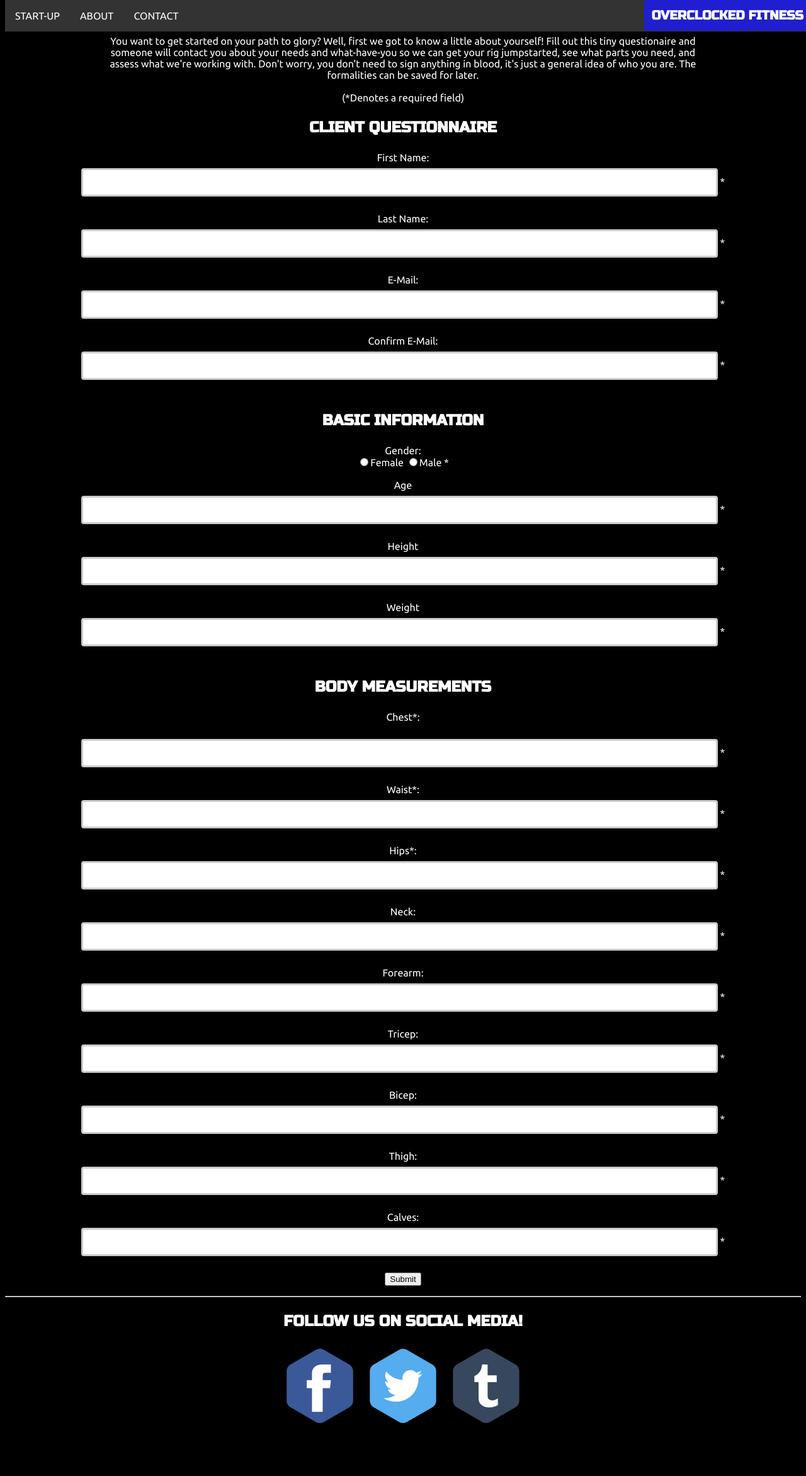
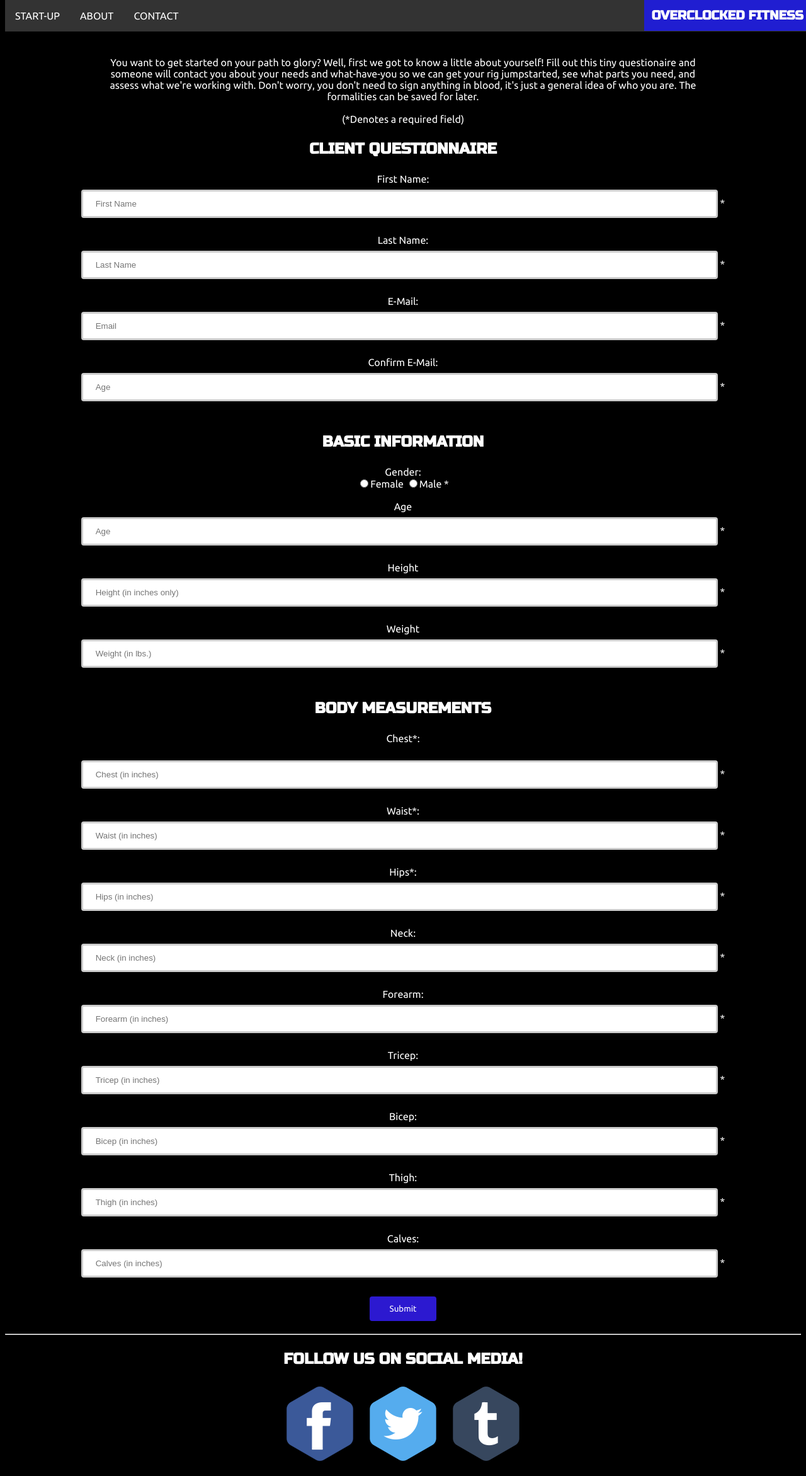
Before and after one commit to Phantom-Hex/Overclocked-Fitness, a PHP site: page /FirstClient.php in a window 1280 px wide. Shown: the whole page at 63% size. Before the commit the page ends 2259 px from the top, so only its background shows below. Run offline with PHP 8.4, Linux system fonts and the light colour scheme; data that the repository does not hold is empty.

Commit message:
Fifth Commit
Fixed the database issues.

```diff
--- a/FirstClient.php
+++ b/FirstClient.php
@@ -1,5 +1,6 @@
 <link rel="stylesheet" type="text/css" href="styles/main.css" />
 <?php
+require("inc/database.php");
 require("inc/heading.php");
 
 // define variables and set to empty values
@@ -152,53 +153,53 @@ You want to get started on your path to glory? Well, first we got to know a litt
 (*Denotes a required field)</P>
     <form class="Client Data" name="Client" method="POST" action="<?php echo htmlspecialchars($_SERVER["PHP_SELF"]); "inc/database.php"?>">
     <p><h3>Client Questionnaire</h3>
-        <label for="client">First Name: <br><input type="text" name="First Name" value="<?php echo $firstname;?>">
+        <label for="client">First Name: <br><input type="text" placeholder="First Name" value="<?php echo $firstname;?>">
   <span class="error">* <?php echo $firstnameErr;?></span></label>
         <br><br>
-        <label for="client">Last Name: <br><input type="text" name="Last Name" value="<?php echo $lastname;?>">
+        <label for="client">Last Name: <br><input type="text" placeholder="Last Name" value="<?php echo $lastname;?>">
   <span class="error">* <?php echo $lastnameErr;?></span></label>
         <br><br>
-        <label for="client">E-Mail: <br><input type="email" name="Email" value="<?php echo $email;?>">
+        <label for="client">E-Mail: <br><input type="email" placeholder="Email" value="<?php echo $email;?>">
   <span class="error">* <?php echo $emailErr;?></span></label>
         <br><br>
-        <label for="client">Confirm E-Mail: <br><input type="email" name="Age" value="<?php echo $email;?>">
+        <label for="client">Confirm E-Mail: <br><input type="email" placeholder="Age" value="<?php echo $email;?>">
   <span class="error">* <?php echo $emailErr;?></span></label>
         <br><br>
     </p>
     <p><h3>Basic Information</h3>
     <Label for="Client">Gender: <br>
-  <input type="radio" name="gender" <?php if (isset($gender) && $gender=="female") echo "checked";?> value="female">Female
-  <input type="radio" name="gender" <?php if (isset($gender) && $gender=="male") echo "checked";?> value="male">Male
+  <input type="radio" placeholder="gender" <?php if (isset($gender) && $gender=="female") echo "checked";?> value="female">Female
+  <input type="radio" placeholder="gender" <?php if (isset($gender) && $gender=="male") echo "checked";?> value="male">Male
   <span class="error">* <?php echo $genderErr;?></span>
   <br><br>
-    <label for="client">Age<br><input type="text" name="Age" value="<?php echo $age;?>">
+    <label for="client">Age<br><input type="text" placeholder="Age" value="<?php echo $age;?>">
   <span class="error">* <?php echo $ageErr;?></span></label>
     <br><br>
-    <label for="client">Height<br><input type="text" name="Height" value="<?php echo $height;?>">
+    <label for="client">Height<br><input type="text" placeholder="Height (in inches only)" value="<?php echo $height;?>">
   <span class="error">* <?php echo $heightErr;?></span></label>
     <br><br>
-    <label for="client">Weight<br><input type="text" name="Weight" value="<?php echo $weight;?>">
+    <label for="client">Weight<br><input type="text" placeholder="Weight (in lbs.)" value="<?php echo $weight;?>">
   <span class="error">* <?php echo $weightErr;?></span></label>
     <br><br>
     </p>
     <p><h3>Body Measurements</h3>
-    <label for="client">Chest*: <br><br><input type="text" name="Chest" value="<?php echo $chest;?>">
+    <label for="client">Chest*: <br><br><input type="text" placeholder="Chest (in inches)" value="<?php echo $chest;?>">
   <span class="error">* <?php echo $chestErr;?></span></label><br><br>
-    <label for="client">Waist*: <br><input type="text" name="Waist" value="<?php echo $waist;?>">
+    <label for="client">Waist*: <br><input type="text" placeholder="Waist (in inches)" value="<?php echo $waist;?>">
   <span class="error">* <?php echo $waistErr;?></span></label><br><br>
-    <label for="client">Hips*: <br><input type="text" name="Hips" value="<?php echo $hip;?>">
+    <label for="client">Hips*: <br><input type="text" placeholder="Hips (in inches)" value="<?php echo $hip;?>">
   <span class="error">* <?php echo $hipErr;?></span></label><br><br>
-    <label for="client">Neck: <br><input type="text" name="Neck" value="<?php echo $neck;?>">
+    <label for="client">Neck: <br><input type="text" placeholder="Neck (in inches)" value="<?php echo $neck;?>">
   <span class="error">* <?php echo $neckErr;?></span></label><br><br>
-    <label for="client">Forearm: <br><input type="text" name="Forearm" value="<?php echo $forearm;?>">
+    <label for="client">Forearm: <br><input type="text" placeholder="Forearm (in inches)" value="<?php echo $forearm;?>">
   <span class="error">* <?php echo $forearmErr;?></span></label><br><br>
-    <label for="client">Tricep: <br><input type="text" name="Tricep" value="<?php echo $tricep;?>">
+    <label for="client">Tricep: <br><input type="text" placeholder="Tricep (in inches)" value="<?php echo $tricep;?>">
   <span class="error">* <?php echo $tricepErr;?></span></label><br><br>
-    <label for="client">Bicep: <br><input type="text" name="Bicep" value="<?php echo $bicep;?>">
+    <label for="client">Bicep: <br><input type="text" placeholder="Bicep (in inches)" value="<?php echo $bicep;?>">
   <span class="error">* <?php echo $bicepErr;?></span></label><br><br>
-    <label for="client">Thigh: <br><input type="text" name="Thigh" value="<?php echo $thigh;?>">
+    <label for="client">Thigh: <br><input type="text" placeholder="Thigh (in inches)" value="<?php echo $thigh;?>">
   <span class="error">* <?php echo $thighErr;?></span></label><br><br>
-    <label for="client">Calves: <br><input type="text" name="Calves" value="<?php echo $calves;?>">
+    <label for="client">Calves: <br><input type="text" placeholder="Calves (in inches)" value="<?php echo $calves;?>">
   <span class="error">* <?php echo $calvesErr;?></span></label><br><br>
 
     <input style"text-align: center" type="submit" name="Submit">
--- a/_notes/dwsync.xml
+++ b/_notes/dwsync.xml
@@ -1,8 +1,8 @@
 <?xml version="1.0" encoding="utf-8" ?>
 <dwsync>
-<file name="index.php" server="C:/wamp64/www/Overclocked-Fitness/" local="131136708060244705" remote="131136708060000000" Dst="2" />
+<file name="index.php" server="C:/wamp64/www/Overclocked-Fitness/" local="131136948809103191" remote="131136948800000000" Dst="2" />
 <file name="README.md" server="C:/wamp64/www/Overclocked-Fitness/" local="131110230561672006" remote="131110230560000000" Dst="2" />
 <file name="about.php" server="C:/wamp64/www/Overclocked-Fitness/" local="131136708735602003" remote="131136708730000000" Dst="2" />
-<file name="contact.php" server="C:/wamp64/www/Overclocked-Fitness/" local="131136769712336771" remote="131136769710000000" Dst="2" />
-<file name="FirstClient.php" server="C:/wamp64/www/Overclocked-Fitness/" local="131136786103390535" remote="131136786100000000" Dst="2" />
+<file name="contact.php" server="C:/wamp64/www/Overclocked-Fitness/" local="131136948595059858" remote="131136948590000000" Dst="2" />
+<file name="FirstClient.php" server="C:/wamp64/www/Overclocked-Fitness/" local="131136933206547134" remote="131136933200000000" Dst="2" />
 </dwsync>
--- a/contact.php
+++ b/contact.php
@@ -1,5 +1,6 @@
 <link rel="stylesheet" type="text/css" href="styles/main.css" />
 <?php
+require("inc/database.php");
 require("inc/heading.php");
 
 // define variables and set to empty values
@@ -49,9 +50,9 @@ function test_input($data) {
     <p>For all other questions, please fill out this form.
     <br>
     (* Denotes a required field)</p>
-    <p><label for="newsletter">Name: <br></label><input type="text" id="name" value="<?php echo $name;?>">
+    <p><label for="newsletter">Name: <br></label><input type="text" id="name" placeholder="Somebody Inquisitive" value="<?php echo $name;?>">
   <span class="error">* <?php echo $nameErr;?></span></p>
-    <p><label for="newsletter">E-Mail: <br></label><input type="Email" id="Email" value="<?php echo $email;?>">
+    <p><label for="newsletter">E-Mail: <br></label><input type="Email" id="Email" placeholder="someone@somemailbox.com" value="<?php echo $email;?>">
   <span class="error">* <?php echo $emailErr;?></span></p>
     <p><textarea name="comment" rows="3" cols="40"><?php echo $comment;?>Tell me how you really feel. </textarea></p>
     <p><input type="button" name="submit" value="Send!">
--- a/inc/_notes/dwsync.xml
+++ b/inc/_notes/dwsync.xml
@@ -1,9 +1,9 @@
 <?xml version="1.0" encoding="utf-8" ?>
 <dwsync>
-<file name="database.php" server="C:/wamp64/www/Overclocked-Fitness/" local="131136761740400832" remote="131136761740000000" Dst="2" />
+<file name="database.php" server="C:/wamp64/www/Overclocked-Fitness/" local="131136947858436441" remote="131136947850000000" Dst="2" />
 <file name="heading.php" server="C:/wamp64/www/Overclocked-Fitness/" local="131136778610102857" remote="131136778610000000" Dst="2" />
 <file name="footing.php" server="C:/wamp64/www/Overclocked-Fitness/" local="131136783469183423" remote="131136783460000000" Dst="2" />
-<file name="main.php" server="C:/wamp64/www/Overclocked-Fitness/" local="131136769510574625" remote="131136769510000000" Dst="2" />
+<file name="main.php" server="C:/wamp64/www/Overclocked-Fitness/" local="131136950903651711" remote="131136950900000000" Dst="2" />
 <file name="repair.php" server="C:/wamp64/www/Overclocked-Fitness/" local="131128372550000000" remote="131128372550000000" Dst="2" />
 <file name="about.php" server="C:/wamp64/www/Overclocked-Fitness/" local="131130115810000000" remote="131130115810000000" Dst="2" />
 </dwsync>
--- a/inc/database.php
+++ b/inc/database.php
@@ -1,9 +1,8 @@
 <?php
 
 try {
-  $db = new PDO("mysql:host=localhost;dbname=clients;port=3306","root","Cyclone");
+  $db = new PDO("mysql:host=localhost;dbname=burnerbase;port=3306","root","");
   $db->setAttribute(PDO::ATTR_ERRMODE, PDO::ERRMODE_EXCEPTION);
-  $db->exec("SET NAMES 'utf-8'");
   echo "Database Connected";
 } catch (Exception $e) {
   echo "Database not found. Connection terminated.";
@@ -11,13 +10,66 @@ try {
 }
 
 try {
-  $results = $db->query("SELECT name,age,height FROM person ORDER BY name ASC");
+  $results = $db->query("SELECT * FROM clients ORDER BY first_name ASC");
 } catch (Exception $e) {
   echo "Query not found. Connection terminated.";
   exit;
 }
 
-echo "<pre>";
-var_dump($results->fetchAll(PDO::FETCH_ASSOC));
+function clientAdd() {
+	$firstname = $_POST['first_name'];
+	$lastname = $_POST['last_name'];
+	$age = $_POST['age'];
+	$height = $_POST['height'];
+	$weight = $_POST['weight'];
+	$email = $_POST['email'];
+	$gender = $_POST['gender'];
+	$chest = $_POST['chest'];
+	$waist = $_POST['waist'];
+	$hip = $_POST['hip'];
+	$neck = $_POST['neck'];
+	$forearm = $_POST['forearm'];
+	$tricep = $_POST['tricep'];
+	$bicep = $_POST['bicep'];
+	$thigh = $_POST['thigh'];
+	$calves = $_POST['calves'];
+	try {
+    $newuser = $db->prepare("INSERT INTO Clients (first_name, last_name, age, height, weight, email, gender, chest, waist, hip, neck, forearm, tricep, bicep, thigh, calves)
+     VALUES ('$firstname', '$lastname', '$age', '$height', '$weight', '$email', '$gender', '$chest', '$waist', '$hip', '$neck', '$forearm', '$tricep', '$bicep', '$thigh', '$calves')");
+    // use exec() because no results are returned
+    $db->exec($newuser);
+	$data = mysql_query ($db) or die(mysql_error());
+	if($data) {
+		echo "YOU'RE IN! We'll get to you in 24 hours, bro!";
+		}
+    echo "New record created successfully!";
+    }
+catch(PDOException $e)
+    {
+    echo $db . "<br>" . $e->getMessage();
+    exit;
+	}
+}
 
+function newsletterAdd() {
+	$name = $_POST['name'];
+	$email = $_POST['email'];
+	$newfollower = "";
+	try {
+		$newuser = $db->prepare("INSERT INTO Newsletter (name, email)
+		 VALUES ('$name', '$email')");
+		// use exec() because no results are returned
+		$db->exec($newfollower);
+		echo "New record created successfully!";
+		}
+	catch(PDOException $e) {
+    echo "NOPE. NOT TODAY!";
+    exit;
+	}
+
+	if(isset($_POST['submit']))
+		{
+			newsletterAdd();
+		}
+}
 ?>
--- a/index.php
+++ b/index.php
@@ -1,4 +1,5 @@
 <link rel="stylesheet" href="styles/main.css">
 <?php require("inc/heading.php"); ?>
+<?php require("inc/database.php"); ?>
 <?php include("inc/main.php"); ?>
 <?php require("inc/footing.php"); ?>
--- a/styles/_notes/dwsync.xml
+++ b/styles/_notes/dwsync.xml
@@ -1,4 +1,4 @@
 <?xml version="1.0" encoding="utf-8" ?>
 <dwsync>
-<file name="main.css" server="C:/wamp64/www/Overclocked-Fitness/" local="131136783778347472" remote="131136783770000000" Dst="2" />
+<file name="main.css" server="C:/wamp64/www/Overclocked-Fitness/" local="131136951237075718" remote="131136951230000000" Dst="2" />
 </dwsync>
--- a/styles/main.css
+++ b/styles/main.css
@@ -87,7 +87,7 @@ h3 {
 }
 
 #signup {
-	align-items:center;
+	text-align:center;
 	flex-wrap: wrap;
 }
 
@@ -119,8 +119,20 @@ input[type=text]:focus {
     border: 3px solid #555;
 }
 
+input[type=button], input[type=submit], input[type=reset] {
+    background-color: #2C19D0;
+    border: none;
+	border-radius: 4px;
+    color: white;
+    padding: 12px 32px;
+    text-decoration: none;
+    margin: 4px 2px;
+    cursor: pointer;
+	font-family: "Ubuntu", Segoe, "Segoe UI", "DejaVu Sans", "Trebuchet MS", Verdana, sans-serif;
+}
+
 textarea {
-    width: 100%;
+    width: 80%;
     height: 150px;
     padding: 12px 20px;
     box-sizing: border-box;
```
Also changed, not shown: inc/main.php (+4 -3 lines).
